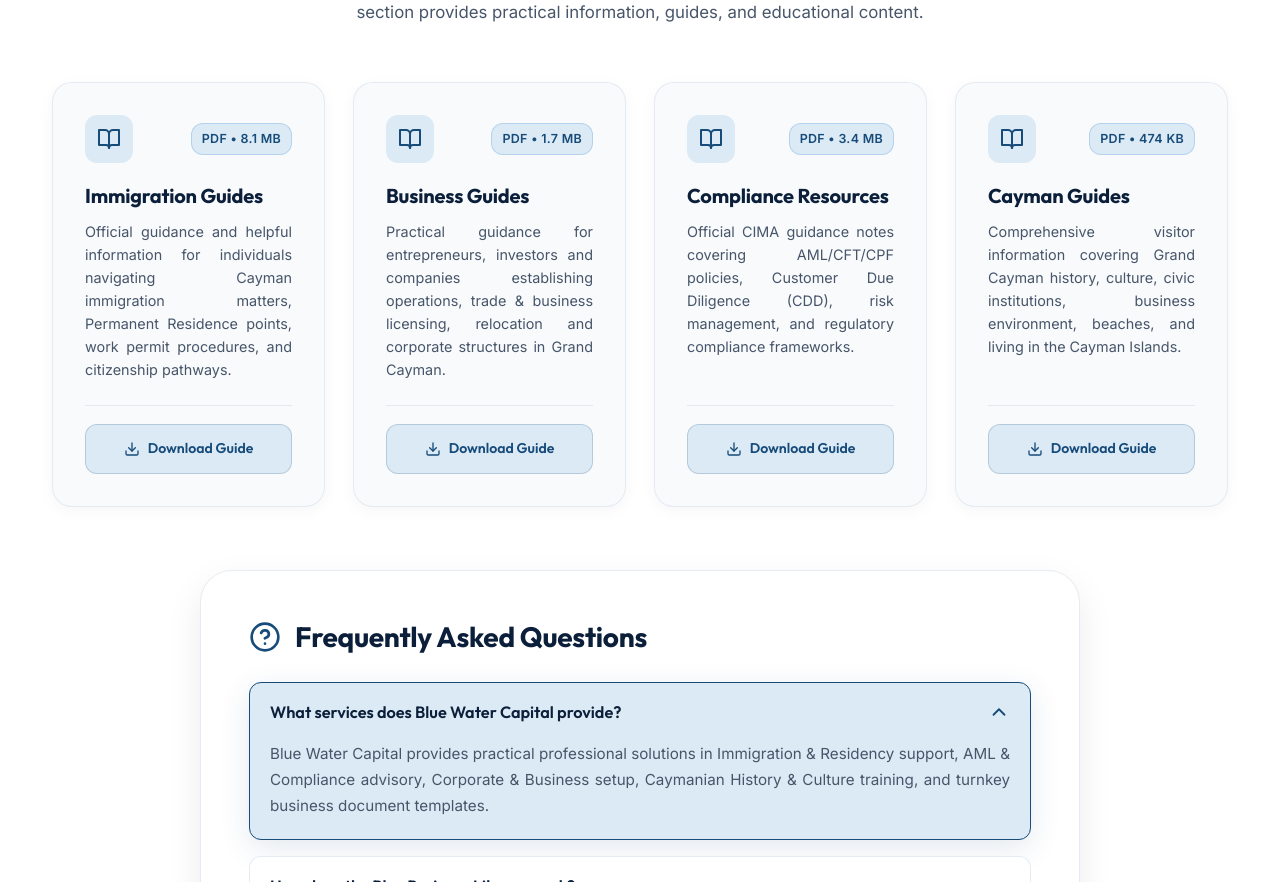
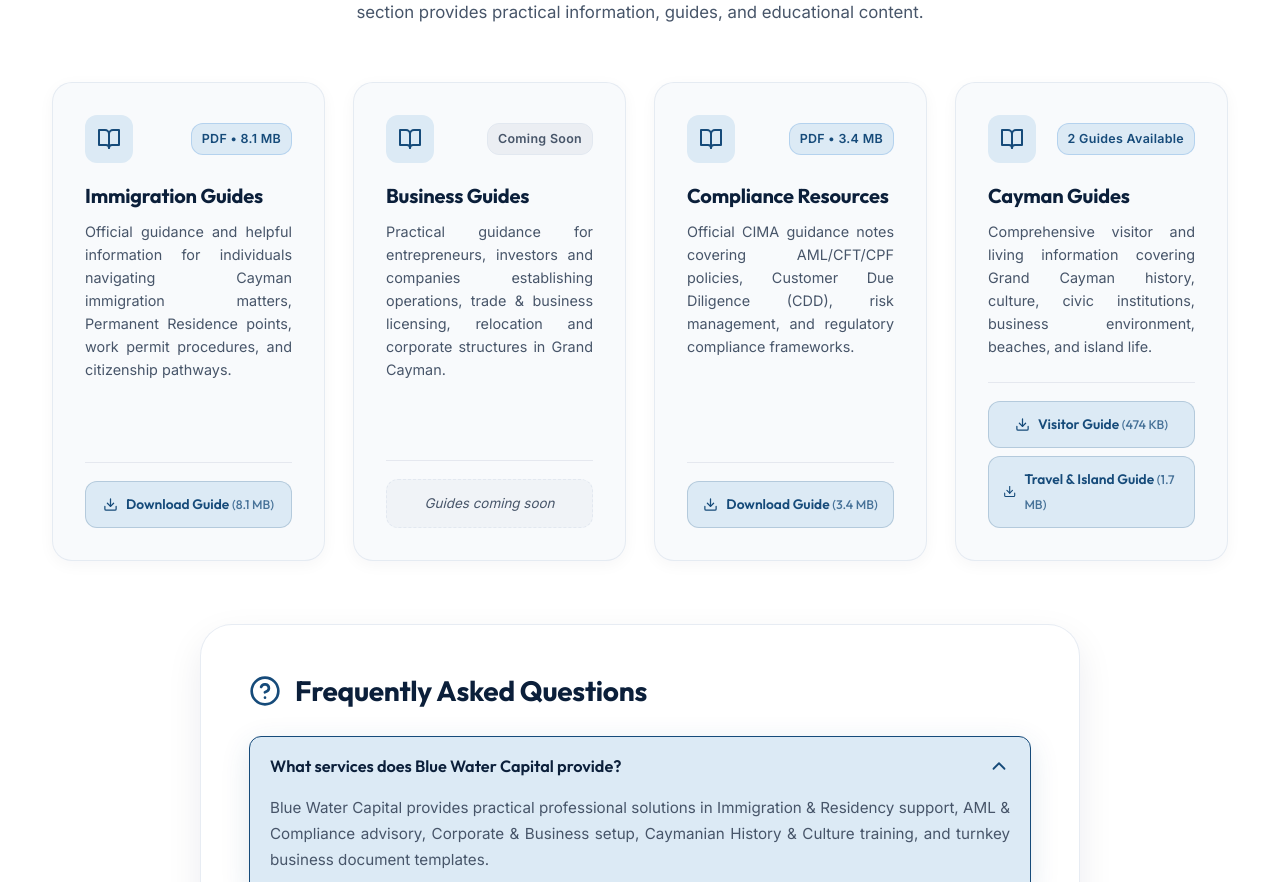
Before and after one commit to hetvi462003-hash/Bluewater-capital, a React (Vite) app: page / in a window 1280 px wide. Shown: the part 7900-8782 px from the top of the page. Built offline with nearby package versions, Linux system fonts and the light colour scheme.

Commit message:
Move travel guide into Cayman Guides section and set Business Guides as coming soon per client request

```diff
--- a/src/components/ResourcesSection.jsx
+++ b/src/components/ResourcesSection.jsx
@@ -11,33 +11,52 @@ export default function ResourcesSection({ isHomePage = false, onViewAll }) {
       id: 'immigration-guides',
       title: 'Immigration Guides',
       desc: 'Official guidance and helpful information for individuals navigating Cayman immigration matters, Permanent Residence points, work permit procedures, and citizenship pathways.',
+      badge: 'PDF • 8.1 MB',
+      files: [
+        {
           fileName: 'Cayman-Protection-Act-Immigration-Guide.pdf',
-      fileTitle: 'Caymanian Protection Act - Immigration Reform Guidebook',
-      fileSize: '8.1 MB'
+          label: 'Download Guide',
+          size: '8.1 MB'
+        }
+      ]
     },
     {
       id: 'business-guides',
       title: 'Business Guides',
       desc: 'Practical guidance for entrepreneurs, investors and companies establishing operations, trade & business licensing, relocation and corporate structures in Grand Cayman.',
-      fileName: 'Cayman-Islands-Travel-Business-Guide.pdf',
-      fileTitle: 'Cayman Islands Business & Travel Guide',
-      fileSize: '1.7 MB'
+      badge: 'Coming Soon',
+      files: []
     },
     {
       id: 'compliance-resources',
       title: 'Compliance Resources',
       desc: 'Official CIMA guidance notes covering AML/CFT/CPF policies, Customer Due Diligence (CDD), risk management, and regulatory compliance frameworks.',
+      badge: 'PDF • 3.4 MB',
+      files: [
+        {
           fileName: 'CIMA-AML-Compliance-Guidance-Notes.pdf',
-      fileTitle: 'CIMA AML/CFT/CPF Guidance Notes',
-      fileSize: '3.4 MB'
+          label: 'Download Guide',
+          size: '3.4 MB'
+        }
+      ]
     },
     {
       id: 'cayman-guides',
       title: 'Cayman Guides',
-      desc: 'Comprehensive visitor information covering Grand Cayman history, culture, civic institutions, business environment, beaches, and living in the Cayman Islands.',
+      desc: 'Comprehensive visitor and living information covering Grand Cayman history, culture, civic institutions, business environment, beaches, and island life.',
+      badge: '2 Guides Available',
+      files: [
+        {
           fileName: 'Grand-Cayman-Visitor-Guide.pdf',
-      fileTitle: 'Grand Cayman Visitor & Living Guide',
-      fileSize: '474 KB'
+          label: 'Visitor Guide',
+          size: '474 KB'
+        },
+        {
+          fileName: 'Cayman-Islands-Travel-Business-Guide.pdf',
+          label: 'Travel & Island Guide',
+          size: '1.7 MB'
+        }
+      ]
     }
   ];
 
@@ -138,14 +157,14 @@ export default function ResourcesSection({ isHomePage = false, onViewAll }) {
                     <span style={{
                       fontSize: '0.78rem',
                       fontWeight: 600,
-                      color: 'var(--executive-blue)',
-                      backgroundColor: 'var(--light-blue)',
+                      color: g.files.length > 0 ? 'var(--executive-blue)' : 'var(--text-muted)',
+                      backgroundColor: g.files.length > 0 ? 'var(--light-blue)' : 'rgba(0, 32, 91, 0.05)',
                       padding: '4px 10px',
                       borderRadius: '12px',
-                      border: '1px solid rgba(0, 102, 204, 0.18)',
+                      border: g.files.length > 0 ? '1px solid rgba(0, 102, 204, 0.18)' : '1px solid var(--border-silver)',
                       letterSpacing: '0.3px'
                     }}>
-                      PDF • {g.fileSize}
+                      {g.badge}
                     </span>
                   </div>
 
@@ -156,8 +175,12 @@ export default function ResourcesSection({ isHomePage = false, onViewAll }) {
                 </div>
 
                 <div style={{ marginTop: 'auto', paddingTop: '18px', borderTop: '1px solid rgba(0, 32, 91, 0.08)' }}>
+                  {g.files.length > 0 ? (
+                    <div style={{ display: 'flex', flexDirection: 'column', gap: '8px' }}>
+                      {g.files.map((file, fIdx) => (
                         <a
-                    href={`/documents/${g.fileName}`}
+                          key={fIdx}
+                          href={`/documents/${file.fileName}`}
                           target="_blank"
                           rel="noopener noreferrer"
                           className="btn-secondary"
@@ -167,8 +190,8 @@ export default function ResourcesSection({ isHomePage = false, onViewAll }) {
                             justifyContent: 'center',
                             gap: '8px',
                             width: '100%',
-                      padding: '11px 16px',
-                      fontSize: '0.88rem',
+                            padding: '10px 14px',
+                            fontSize: '0.86rem',
                             fontWeight: 600,
                             borderRadius: 'var(--radius-sm)',
                             textDecoration: 'none',
@@ -176,9 +199,28 @@ export default function ResourcesSection({ isHomePage = false, onViewAll }) {
                             transition: 'all 0.25s ease'
                           }}
                         >
-                    <Download size={16} />
-                    <span>Download Guide</span>
+                          <Download size={15} />
+                          <span>{file.label} <span style={{ opacity: 0.75, fontSize: '0.78rem', fontWeight: 500 }}>({file.size})</span></span>
                         </a>
+                      ))}
+                    </div>
+                  ) : (
+                    <div style={{
+                      display: 'flex',
+                      alignItems: 'center',
+                      justifyContent: 'center',
+                      padding: '11px 14px',
+                      fontSize: '0.84rem',
+                      color: 'var(--text-muted)',
+                      backgroundColor: 'rgba(0, 32, 91, 0.03)',
+                      borderRadius: 'var(--radius-sm)',
+                      border: '1px dashed var(--border-silver)',
+                      fontStyle: 'italic',
+                      textAlign: 'center'
+                    }}>
+                      <span>Guides coming soon</span>
+                    </div>
+                  )}
                 </div>
               </div>
             </ScrollReveal>
```
Lines whose indentation alone changed are shown as unchanged.
